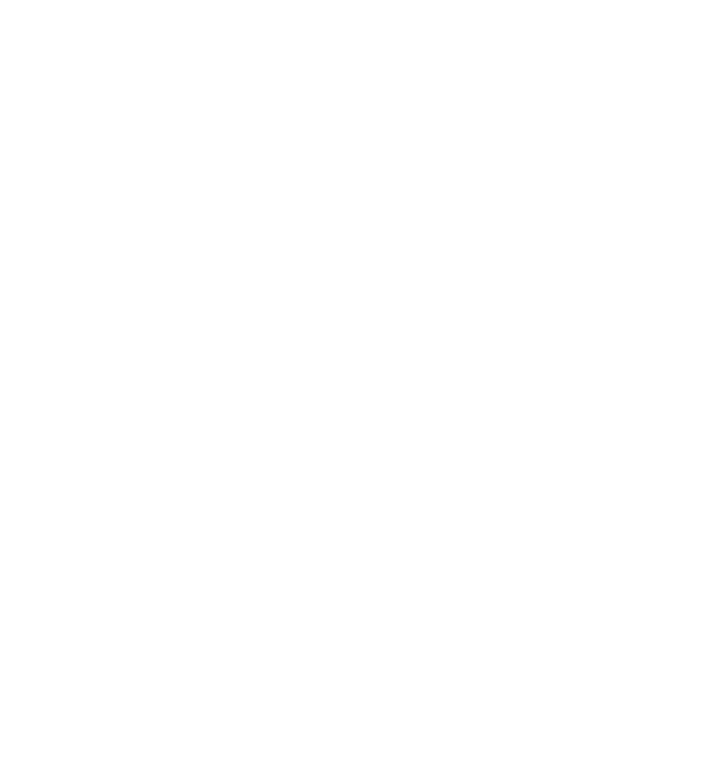
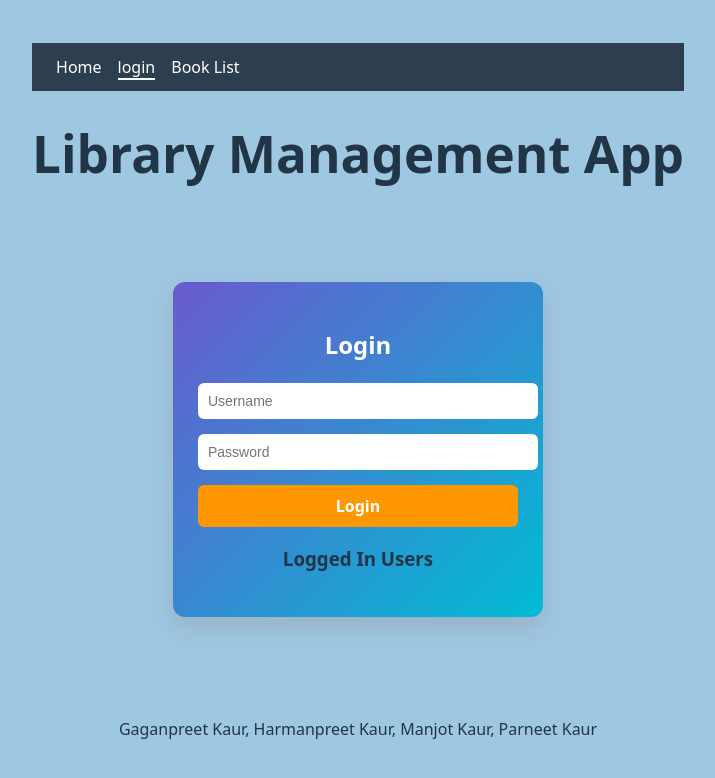
Before and after one commit to Gaganpreet-rrc/Full_Stack_Project_Sprint_01_New, a React (Vite) app in the folder sprint-01/: page /login in a window 1280 px wide. Before the commit this address had no page. Shown: the top 778 px of the page, without its empty margins (282-997 px from the left). Built offline with nearby package versions, Linux system fonts and the light colour scheme.

Commit message:
Completed login feature and shared user state

```diff
--- a/sprint-01/package.json
+++ b/sprint-01/package.json
@@ -10,9 +10,9 @@
     "preview": "vite preview"
   },
   "dependencies": {
-    "react": "^19.2.3",
-    "react-dom": "^19.2.3",
-    "react-router-dom": "^7.13.0"
+    "react": "^18.2.0",
+    "react-dom": "^18.2.0",
+    "react-router-dom": "^6.22.3"
   },
   "devDependencies": {
     "@eslint/js": "^9.39.1",
--- a/sprint-01/src/App.tsx
+++ b/sprint-01/src/App.tsx
@@ -1,21 +1,37 @@
 import './App.css';
-import BookList from './Components/BookList/bookList';
+import { useState } from "react";
+import BookList from './components/BookList/bookList';
 import { BrowserRouter, Routes, Route } from "react-router-dom";
-import Home from './Components/pages/Home';
-import { Layout } from './Components/common/layout/layout';
+import Home from './components/pages/Home';
+import { Layout } from './components/common/layout/Layout';
+import Login from './components/login/login';
 
 function App() {
+
+  const [users, setUsers] = useState<string[]>([]);
+
   return (
     <BrowserRouter>
       <Routes>
         <Route path="/" element={<Layout />}>
-          <Route index element={<Home />} />
-          <Route path="booklist" element={<BookList />} />
+
+          {/* pass state to pages */}
+          <Route index element={<Home users={users} />} />
+
+          <Route
+            path="login"
+            element={<Login users={users} setUsers={setUsers} />}
+          />
+
+          <Route
+            path="booklist"
+            element={<BookList />}
+          />
+
         </Route>
       </Routes>
     </BrowserRouter>
   );
 }
 
-
 export default App;
--- a/sprint-01/src/Components/common/layout/nav/Nav.tsx
+++ b/sprint-01/src/Components/common/layout/nav/Nav.tsx
@@ -7,6 +7,9 @@ export function Nav() {
         <NavLink to="/" end>
           Home
         </NavLink>
+        <NavLink to="/login">
+          login
+        </NavLink>
         <NavLink to="/booklist">
           Book List
         </NavLink>
--- a/sprint-01/src/Components/pages/Home.tsx
+++ b/sprint-01/src/Components/pages/Home.tsx
@@ -1,6 +1,12 @@
-const Home = () => (
+type HomeProps = {
+  users: string[];
+};
+
+const Home = ({ users }: HomeProps) => (
   <div>
     <h2>Welcome to the Library App!</h2>
+
+    <p>Total logged in users: {users.length}</p>
   </div>
 );
 
--- a/sprint-01/src/components/login/login.tsx
+++ b/sprint-01/src/components/login/login.tsx
@@ -1,12 +1,61 @@
+import { useState } from "react";
 import "./login.css";
 
-const Login = () => {
+type LoginProps = {
+  users: string[];
+  setUsers: React.Dispatch<React.SetStateAction<string[]>>;
+};
+
+const Login = ({ users, setUsers }: LoginProps) => {
+
+  const [username, setUsername] = useState("");
+  const [password, setPassword] = useState("");
+
+  const handleLogin = (e: React.FormEvent) => {
+    e.preventDefault();
+
+    if (username.trim() === "" || password.trim() === "") return;
+
+    setUsers([...users, username]);
+    setUsername("");
+    setPassword("");
+  };
+
+  const handleLogout = (index: number) => {
+    setUsers(users.filter((_, i) => i !== index));
+  };
+
   return (
     <div className="login">
       <h2>Login</h2>
-      <input type="text" placeholder="Username" />
-      <input type="password" placeholder="Password" />
-      <button>Login</button>
+
+      <form onSubmit={handleLogin}>
+        <input
+          type="text"
+          placeholder="Username"
+          value={username}
+          onChange={(e) => setUsername(e.target.value)}
+        />
+
+        <input
+          type="password"
+          placeholder="Password"
+          value={password}
+          onChange={(e) => setPassword(e.target.value)}
+        />
+
+        <button type="submit">Login</button>
+      </form>
+
+      <h3>Logged In Users</h3>
+      <ul>
+        {users.map((user, index) => (
+          <li key={index}>
+            {user}
+            <button onClick={() => handleLogout(index)}>Logout</button>
+          </li>
+        ))}
+      </ul>
     </div>
   );
 };
```
Also changed, not shown: 1 other file (tests, documents, lock files or other folders).
